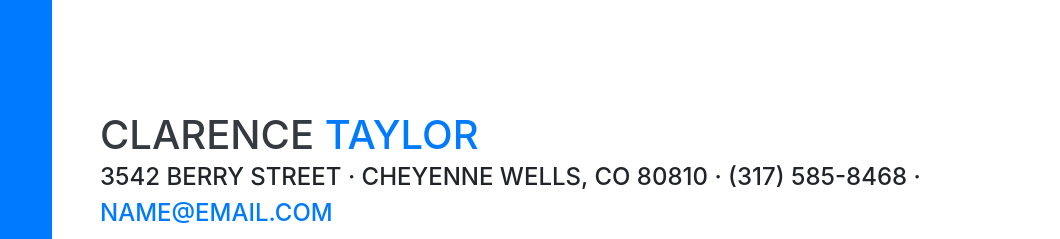
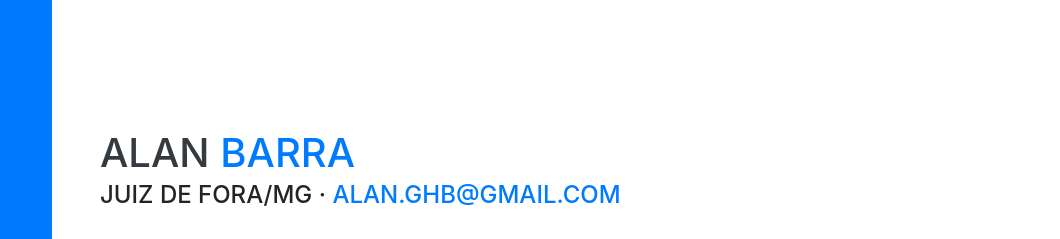
Before and after one commit to alanbarra/alanbarra.github.io, a website with bundled scripts: page index.html in a window 1280 px wide. Shown: the part 112-351 px from the top of the page, 220-1280 px from the left. Built offline with nearby package versions, Linux system fonts and the light colour scheme; a web font is replaced by a local one.

Commit message:
Update index.html

```diff
--- a/index.html
+++ b/index.html
@@ -94,12 +94,12 @@
       >
         <div class="w-100">
           <h1 class="mb-0">
-            Clarence
-            <span class="text-primary">Taylor</span>
+            Alan
+            <span class="text-primary">Barra</span>
           </h1>
           <div class="subheading mb-5">
-            3542 Berry Street · Cheyenne Wells, CO 80810 · (317) 585-8468 ·
-            <a href="mailto:name@email.com">name@email.com</a>
+            Juiz de Fora/MG ·
+            <a href="mailto:alan.ghb@gmail.com">alan.ghb@gmail.com</a>
           </div>
           <p class="lead mb-5">
             I am experienced in leveraging agile frameworks to provide a robust
```
